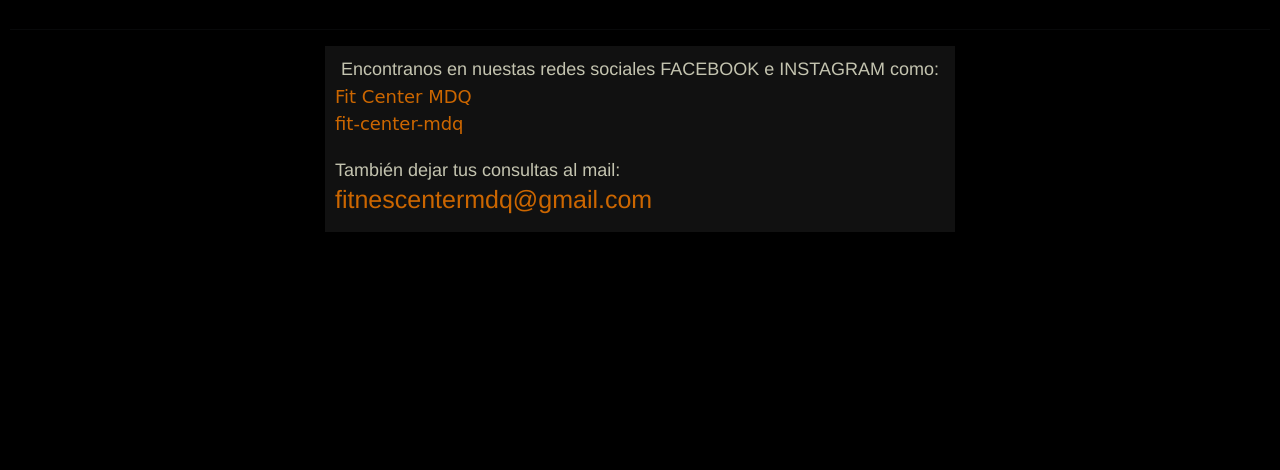
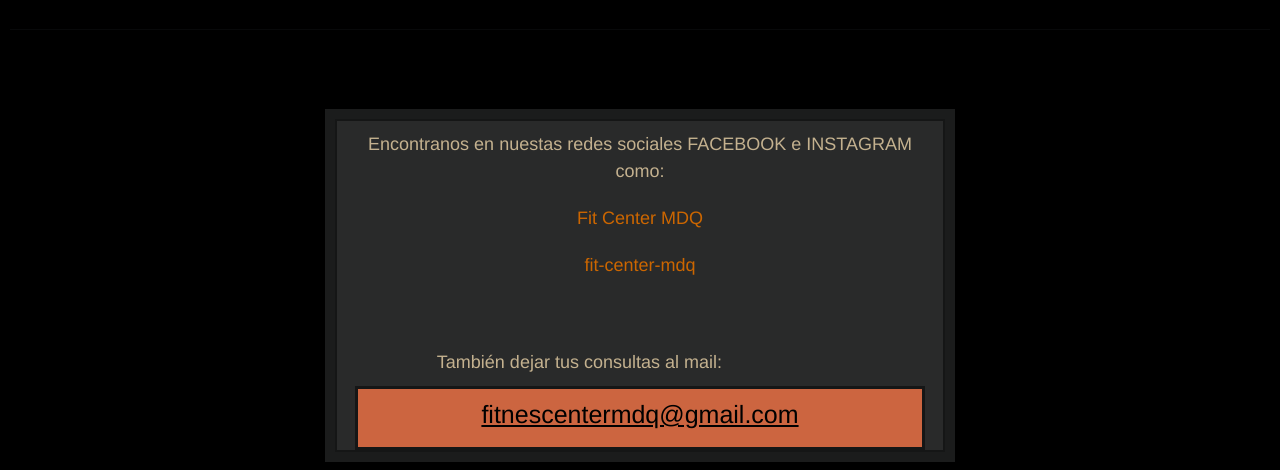
Before and after one commit to JereD-Larrea/Larrea-Jerem-as---FITCENTER, a website: page contacto.html in a window 1280 px wide. Shown: the part 330-800 px from the top of the page. Drawn offline with nearby package versions, Linux system fonts and the light colour scheme.

Commit message:
agrego sass, aplico mixin  y otros  cambios del diseño

```diff
--- a/contacto.html
+++ b/contacto.html
@@ -6,7 +6,7 @@
     <meta http-equiv="X-UA-Compatible" content="IE=edge">
     <meta name="viewport" content="width=device-width, initial-scale=1.0">
     <link href="https://cdn.jsdelivr.net/npm/bootstrap@5.1.3/dist/css/bootstrap.min.css" rel="stylesheet" integrity="sha384-1BmE4kWBq78iYhFldvKuhfTAU6auU8tT94WrHftjDbrCEXSU1oBoqyl2QvZ6jIW3" crossorigin="anonymous">
-    <link rel="stylesheet" type="text/css" href="style.css">
+    <link rel="stylesheet" type="text/css" href="./css/main.css">
     <title>inicio</title>
 </head>
 
@@ -69,19 +69,20 @@
 
              <div class="redes-parrafo-2">
               Fit Center MDQ
-            </div>
+             </div>
 
              <div class="redes-parrafo-3">
               fit-center-mdq
              </div>
+
+             <div class="redes-mail1">
+              También dejar tus consultas al mail:
+             </div>
+
+             <div class="redes-mail2">
+                  <h6> <a href="fitnescentermdq@gmail.com"> fitnescentermdq@gmail.com</a> </h6>
           </div>
 
-             <div class="padre-redes-mail">
-               También dejar tus consultas al mail:
-                <div class="redes-mail">
-                   <h6> <a href="fitnescentermdq@gmail.com">       fitnescentermdq@gmail.com</a> </h6>
-                </div>
-             </div>
         </div>
     </section>
   <br>
--- a/style.css
+++ b/scss/style.scss
@@ -109,6 +109,7 @@
     background-image: url(/fotos/fotogym-barra.jpg);
     }
 
+
 *{
     box-sizing: border-box;
 }
@@ -120,37 +121,66 @@
     height: auto auto;
     margin-left: 25%;
     margin-right: 25%;
-    opacity: 0.8;
+    margin-top: 5%;
+    margin-bottom: auto;
+    border: 10px solid rgb(27, 28, 28);
+
+
     }
 
-.flex-container-4 .padre-redes-parrafo{
-    background-color:rgb(22, 22, 22);
+.padre-redes-parrafo{
+    border: 2px solid rgb(27, 28, 28);
+    background-color: rgb(52, 53, 53);
+    opacity: 0.8;
+}
+
+@mixin bloqueContacto {
     text-align: center;
     padding: 10px;
     font-size: large;
     font-family:'Franklin Gothic Medium', 'Arial Narrow', Arial, sans-serif;
-    color: beige;
-    opacity: 0-6;
-}
-.redes-parrafo-2, .redes-parrafo-3 {
-    color:#ff8000;
-    text-align: left;
-    font-family:cursive;
+    color: wheat;
+    z-index: 1;
+
 }
 
-.padre-redes-mail{
-    background-color:rgb(22, 22, 22);
-    color: beige;
-    font-size: large;
-    font-family:'Franklin Gothic Medium', 'Arial Narrow', Arial, sans-serif;
-    padding: 10px;
-}
-.redes-mail a{
-    text-decoration: none;
-    color:#ff8000;
-    font-size: 25px;
+.redes-parrafo-1{
+    @include bloqueContacto;
+
 }
 
+.redes-parrafo-2{
+    @include bloqueContacto;
+    color: #ff8000;
+}
+
+.redes-parrafo-3{
+    @include bloqueContacto;
+    color: #ff8000;
+}
+
+.redes-mail1{
+    @include bloqueContacto;
+    margin-top: 50px;
+    position: relative;
+    margin-left: -20%;
+    margin-right: auto;
+}
+
+.redes-mail2{
+    @include bloqueContacto;
+    border: 3px solid rgb(27, 28, 28);
+    background-color:coral ;
+    position: relative;
+    margin-left:3%;
+    margin-right:3%;
+}
+
+.redes-mail2 a{
+    @include bloqueContacto;
+    font-size:25px;
+    color: black;
+}
 
 /* modificaciones del html nosotros - section */
 #principal-nosotros ul div{
@@ -386,7 +416,7 @@
         margin-right: 5%;
         }
 
-    .redes-mail a{
+    .redes-mail2 a{
     font-size: 15px;
 }
 }
@@ -424,4 +454,4 @@
         flex-direction: column;
         width: 60%;
     }
-}
+    }
```
Also changed, not shown: ejercicios-por-grupo-muscular.html (+1 -1 lines), gym-center.html (+1 -1 lines), index.html (+4 -3 lines), nosotros.html (+1 -1 lines), package.json (added, +25 -0 lines), running-center.html (+1 -1 lines), servicios.html (+1 -1 lines), css/main.css (added), css/style.css (added), 3 other files.
